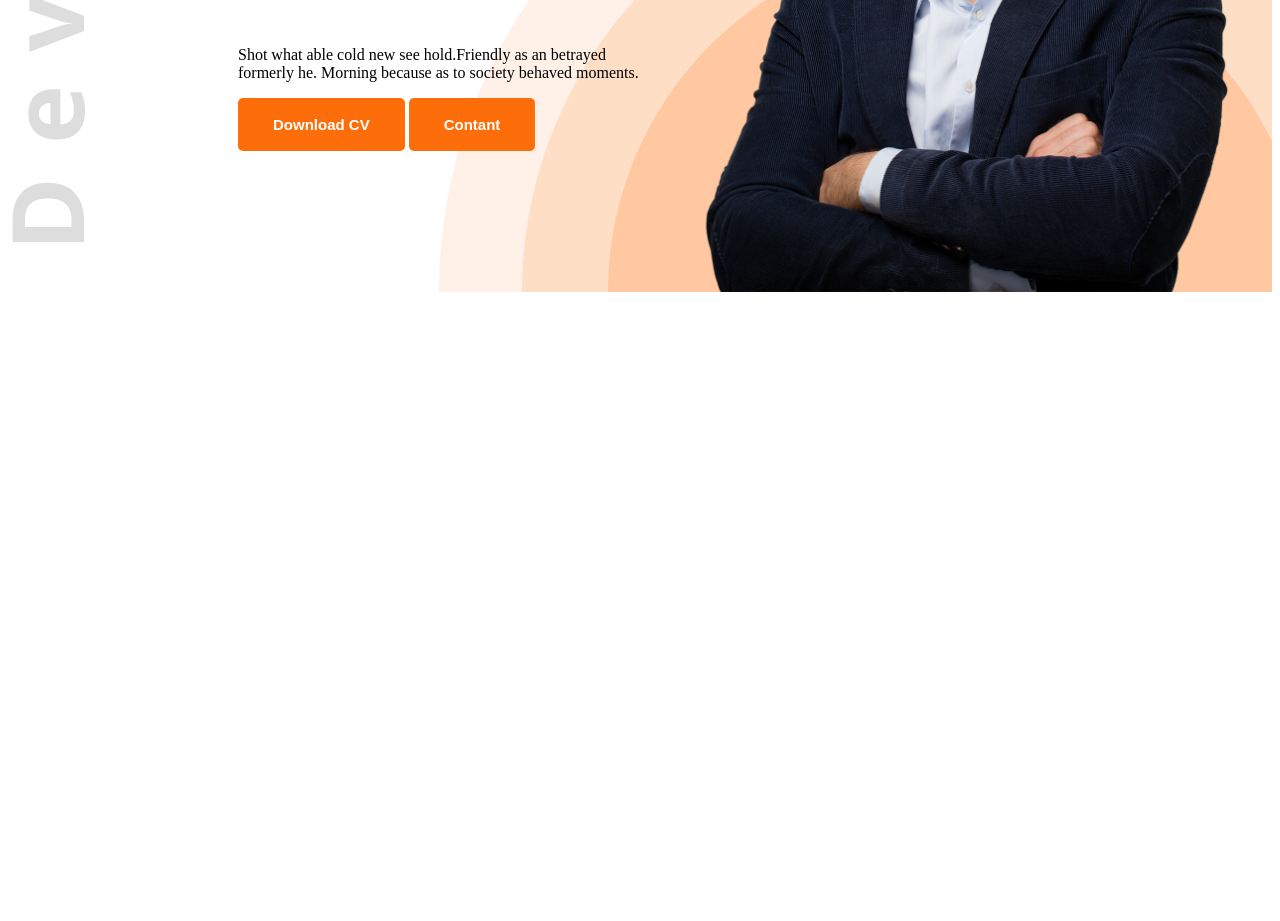
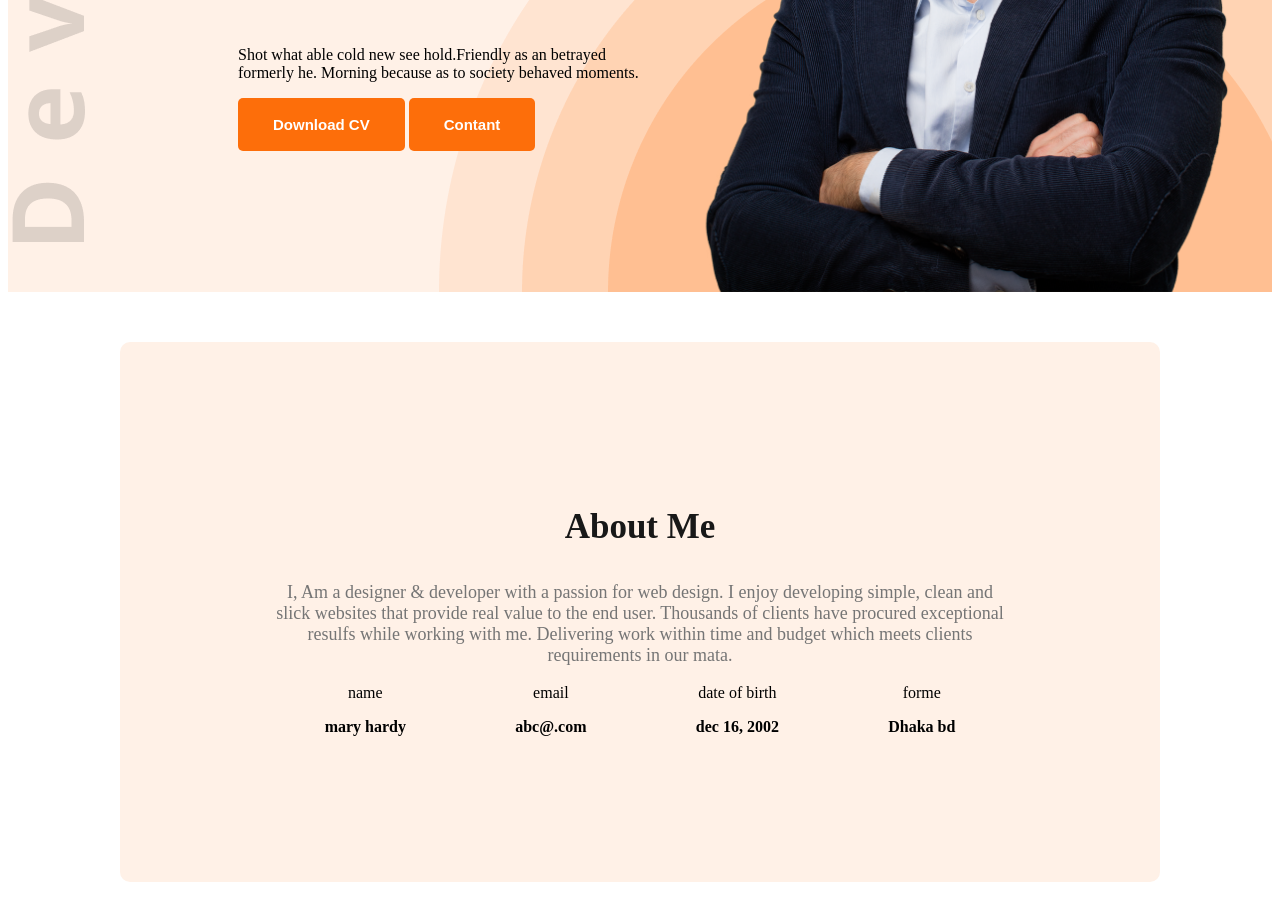
Before and after one commit to sakil78-ai/web-d-portfolio, a plain HTML site: page index.html in a window 1280 px wide. Shown: the part 529-1450 px from the top of the page. Before the commit the page ends 829 px from the top, so only its background shows below. Drawn offline with Linux system fonts and the light colour scheme.

Commit message:
added about section file

```diff
--- a/index.html
+++ b/index.html
@@ -10,7 +10,7 @@
     <link rel="stylesheet" href="styles/style.css">
 </head>
 <body class=".open-sans-normal">
-    <header class="header">
+    <header class="header secondary-bg">
         <nav>
             <h3 class="nav-title"> Ma<span class="text-primary">r</span>y</h3>
             <ul>
@@ -30,7 +30,35 @@
             <img class="banner-profile-pic" src="images/hardy.png" alt="">
         </div>
     </header>
-    <main></main>
+
+    <main>
+        <section class="about secondary-bg">
+            <h3 class="section-title">About Me</h3>
+            <p class="section-description">
+                I, Am a designer & developer with a passion for web design. I enjoy developing simple, clean and slick websites that provide real value to the end user. Thousands of clients have procured exceptional resulfs while working with me. Delivering work within time and budget which meets clients requirements in our mata.
+            </p>
+            <div class="about-items">
+                <!-- .about-item*4>p.item-title+p.item-description -->
+                 <div class="about-item">
+                    <div class="item-title">name</div>
+                    <p class="item-description">mary hardy</p>
+                 </div>
+                 <div class="about-item">
+                    <div class="item-title">email</div>
+                    <p class="item-description">abc@.com</p>
+                 </div>
+                 <div class="about-item">
+                    <div class="item-title">date of birth</div>
+                    <p class="item-description">dec 16, 2002</p>
+                 </div>
+                 <div class="about-item">
+                    <div class="item-title">forme</div>
+                    <p class="item-description">Dhaka bd</p>
+                 </div>
+            </div>
+
+        </section>
+    </main>
     <footer></footer>
 </body>
 </html>
--- a/styles/style.css
+++ b/styles/style.css
@@ -10,6 +10,9 @@
 }
 
 /*  shered style */
+.secondary-bg{
+    background-color:#FFF1E7;
+}
 .text-primary{
     color: #FD6E0A;
 }
@@ -27,6 +30,17 @@
     border: none;
 
 }
+.section-title{
+    font-size:  35px;
+    font-weight:  bold;
+    color: #181818;
+}
+
+.section-description{
+    font-size:  18px;
+    color: #757575;
+}
+
 
 /* new styles */
 nav{
@@ -86,3 +100,26 @@ nav ul a{
 .banner-profile-pic{
     width: 580px;
 }
+
+/* main style */
+main{
+    max-width: 1140px;
+    margin:0 auto;
+
+}
+/* about style */
+.about{
+    border-radius: 10px;
+    padding: 130px 150px;
+    text-align: center;
+    margin:50px;
+}
+
+.about-items{
+    display: flex;
+    justify-content: space-around;
+}
+
+.item-description{
+    font-weight: bold;
+}
```
